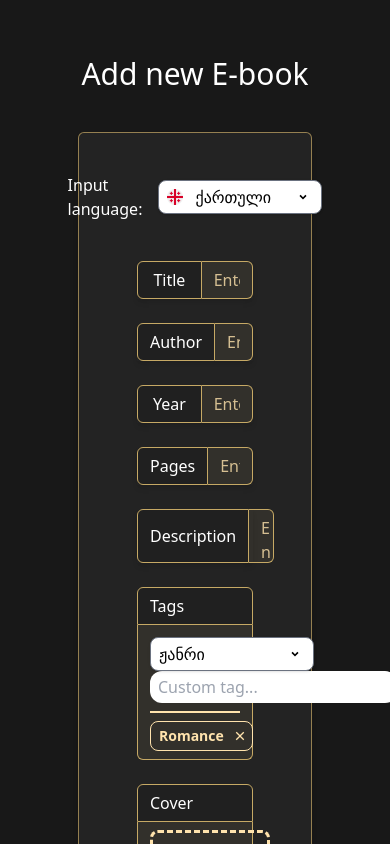
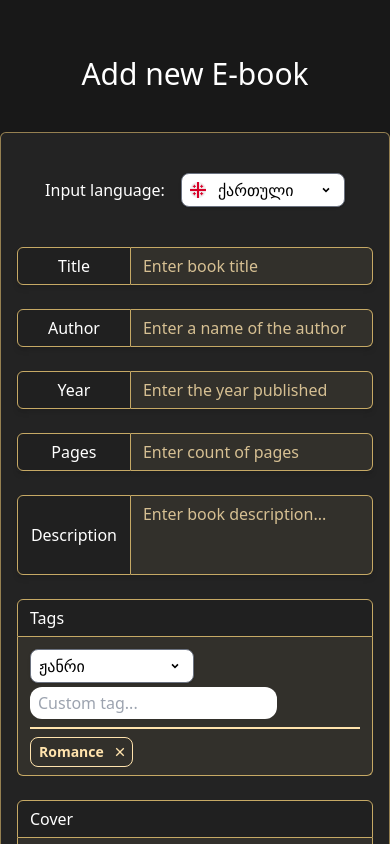
Before and after one commit to GeekoIsaGeek/libra, a Vue app: page /add in a window 390 px wide. Shown: the top 844 px of the page. Built offline with nearby package versions, Linux system fonts and the light colour scheme.

Commit message:
style: make the book form responsive

```diff
--- a/src/components/UI/FormInput.vue
+++ b/src/components/UI/FormInput.vue
@@ -38,7 +38,7 @@ defineProps({
 			:placeholder="placeholder"
 			:value="value"
 			@input="(event) => inputHandler(event.target.value)"
-			class="border h-[54px] border-gold resize-none text-wheat outline-none border-l-0 py-1.5 px-3 rounded-r-md w-full bg-lightBrown/10 placeholder:text-wheat/80"
+			class="border h-[80px] border-gold resize-none text-wheat outline-none border-l-0 py-1.5 px-3 rounded-r-md w-full bg-lightBrown/10 placeholder:text-wheat/80"
 		>
 		</textarea>
 		<input
--- a/src/components/UI/ImageInput.vue
+++ b/src/components/UI/ImageInput.vue
@@ -1,21 +1,21 @@
-<script lang="ts" setup>
+<script setup>
 import TheAddImageIcon from '@/components/icons/AddImageIcon.vue';
 import { computed, ref } from 'vue';
 
-const emit = defineEmits<{
-	setPhoto: [selected: string];
-}>();
+const emit = defineEmits({
+	setPhoto: Function,
+});
 
 const props = defineProps({
 	initialPhoto: String,
 });
 
-const selectedImage = ref<File>();
+const selectedImage = ref();
 const canShowModal = ref(false);
 
-const handleChange = (e: Event) => {
-	const target = e.currentTarget as HTMLInputElement;
-	const selectedFile = (target.files as FileList)[0];
+const handleChange = (e) => {
+	const target = e.currentTarget;
+	const selectedFile = target.files[0];
 
 	if (!selectedFile) {
 		selectedImage.value = null;
--- a/src/components/common/SideBar.vue
+++ b/src/components/common/SideBar.vue
@@ -1,6 +1,10 @@
+<script></script>
+
 <template>
 	<div class="sidebar">
-		<h1>Library</h1>
+		<h1>
+			<RouterLink :to="{ name: 'home' }">Library</RouterLink>
+		</h1>
 	</div>
 </template>
 
--- a/src/components/manage-books/BookForm.vue
+++ b/src/components/manage-books/BookForm.vue
@@ -31,14 +31,14 @@ const handleTagRemove = (tag) => {
 		<h1 class="text-3xl font-medium">{{ $t(`bookForm.${mode}.title`) }}</h1>
 
 		<div
-			class="w-3/5 flex flex-col pt-5 pb-10 items-center bg-darkestBrown/50 rounded-md shadow-md min-h-[500px] border border-gold/70 mt-10"
+			class="w-full xl:w-3/5 flex flex-col px-4 pt-5 pb-10 items-center bg-darkestBrown/50 rounded-md shadow-md min-h-[500px] border border-gold/70 mt-10"
 		>
-			<div class="flex items-center gap-4 mt-5 mb-10">
+			<div class="flex flex-wrap justify-center items-center gap-4 mt-5 mb-10">
 				Input language:
 				<LanguageSwitcher :customHandler="(loc) => (inputLocale = loc)" :inputLocale="inputLocale" />
 			</div>
 
-			<form class="w-1/2 flex flex-col gap-6">
+			<form class="md:w-1/2 flex flex-col gap-6">
 				<FormInput
 					name="title"
 					placeholder="Enter book title"
@@ -69,7 +69,7 @@ const handleTagRemove = (tag) => {
 				/>
 				<FormInput
 					name="description"
-					placeholder="Enter book description"
+					placeholder="Enter book description..."
 					label="Description"
 					type="textarea"
 					:value="bookDetails.description[inputLocale]"
--- a/src/components/manage-books/TagsInput.vue
+++ b/src/components/manage-books/TagsInput.vue
@@ -20,11 +20,11 @@ const handleTagAdd = () => {
 
 <template>
 	<CustomInputWrapper label="Tags">
-		<div class="flex justify-between flex-wrap">
+		<div class="flex justify-between flex-wrap gap-1">
 			<SelectGenre class="w-max mt-1" :selectHandler="addHandler" />
 			<input
 				type="text"
-				class="rounded-xl outline-none text-black px-2 py-1"
+				class="rounded-xl outline-none text-black px-2 py-1 max-w-full"
 				placeholder="Custom tag..."
 				@keyup.enter="handleTagAdd"
 				v-model="input"
```
